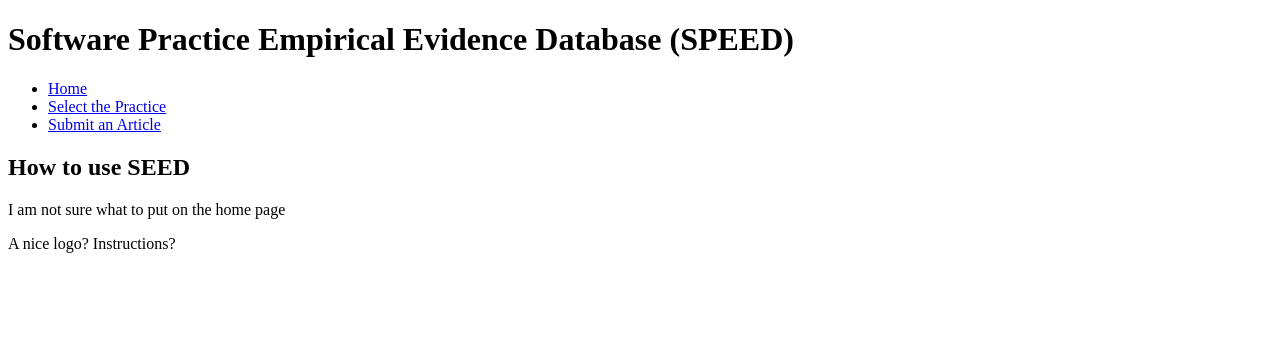
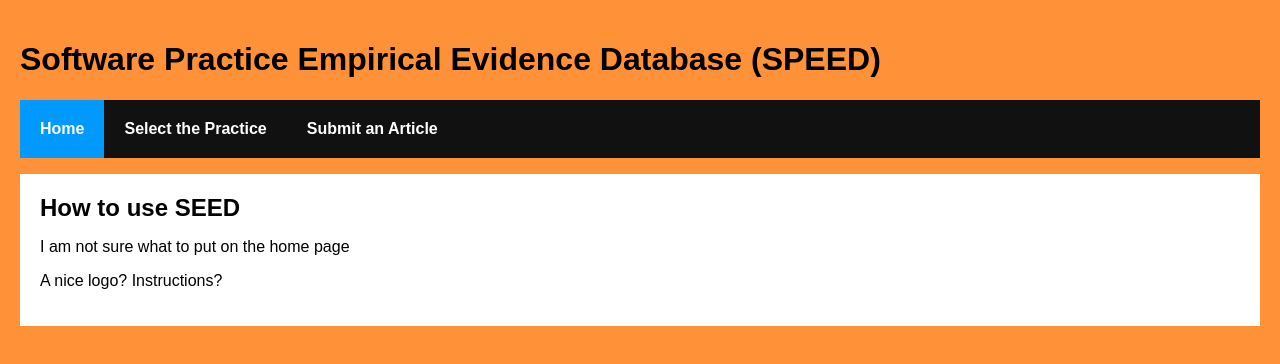
Before and after one commit to ASR498/frontend, a React (Create React App) app: page / in a window 1280 px wide. Shown: the top 364 px of the page. Built offline with nearby package versions, Linux system fonts and the light colour scheme.

Commit message:
beautified

```diff
--- a/src/App.js
+++ b/src/App.js
@@ -21,7 +21,7 @@
             <ul className="header">
 
 
-
+                {/*exact does not work in new version properly*/}
                 <li><NavLink to = "/">Home</NavLink></li>
                 <li><NavLink to = "/SEPractice">Select the Practice</NavLink></li>
                 <li><NavLink to = "/SubmitArticle">Submit an Article</NavLink></li>
--- a/src/index.css
+++ b/src/index.css
@@ -1,13 +1,38 @@
 body {
+  background-color: #ff9138;
+  padding: 20px;
   margin: 0;
-  font-family: -apple-system, BlinkMacSystemFont, 'Segoe UI', 'Roboto', 'Oxygen',
-    'Ubuntu', 'Cantarell', 'Fira Sans', 'Droid Sans', 'Helvetica Neue',
-    sans-serif;
-  -webkit-font-smoothing: antialiased;
-  -moz-osx-font-smoothing: grayscale;
 }
-
-code {
-  font-family: source-code-pro, Menlo, Monaco, Consolas, 'Courier New',
-    monospace;
+h1, h2, p, ul, li {
+  font-family: sans-serif;
 }
+ul.header li {
+  display: inline;
+  list-style-type: none;
+  margin: 0;
+}
+ul.header {
+  background-color: #111;
+  padding: 0;
+}
+ul.header li a {
+  color: #FFF;
+  font-weight: bold;
+  text-decoration: none;
+  padding: 20px;
+  display: inline-block;
+}
+.content {
+  background-color: #FFF;
+  padding: 20px;
+}
+.content h2 {
+  padding: 0;
+  margin: 0;
+}
+.content li {
+  margin-bottom: 10px;
+}
+.active {
+  background-color: #0099FF;
+}
--- a/src/index.js
+++ b/src/index.js
@@ -1,6 +1,7 @@
 import React from "react";
 import ReactDOM from "react-dom/client";
 import App from "./App";
+import "./index.css";
 
 // ReactDOM.render(
 //   <App/>,
```
